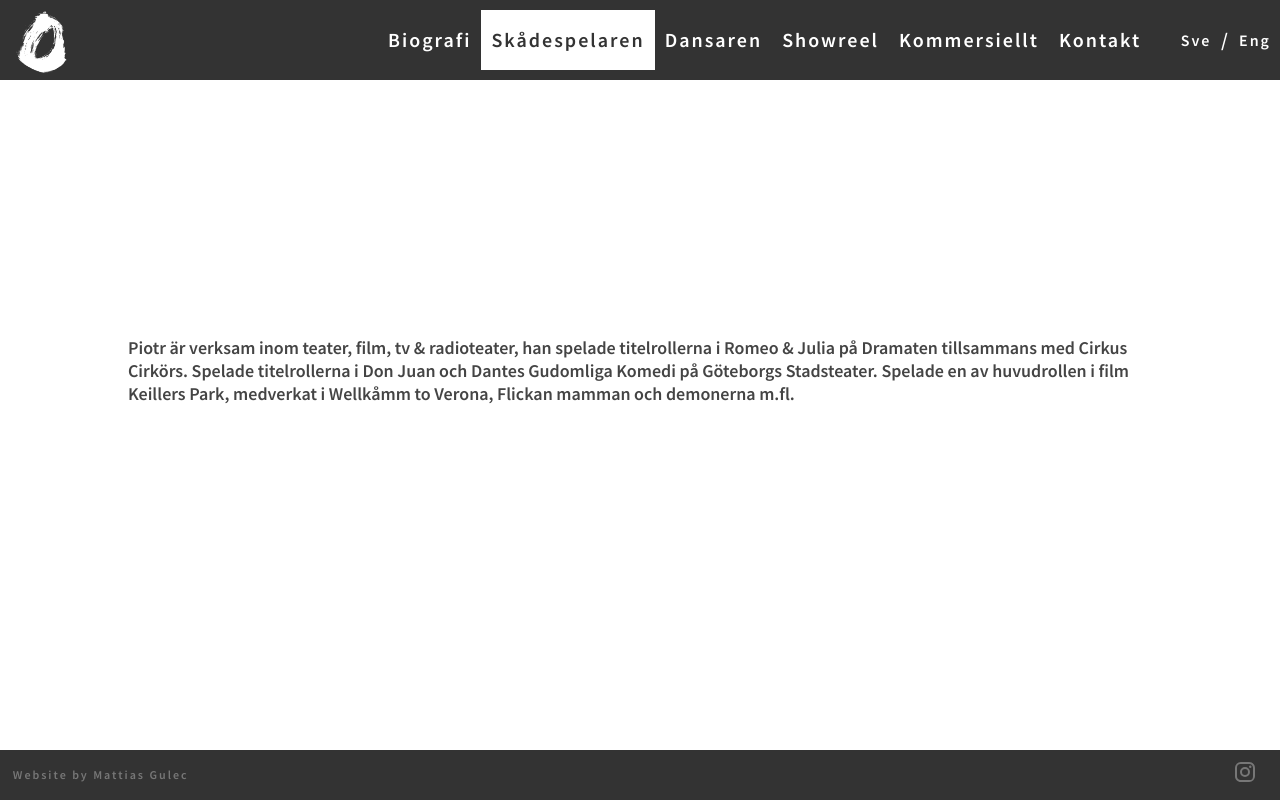
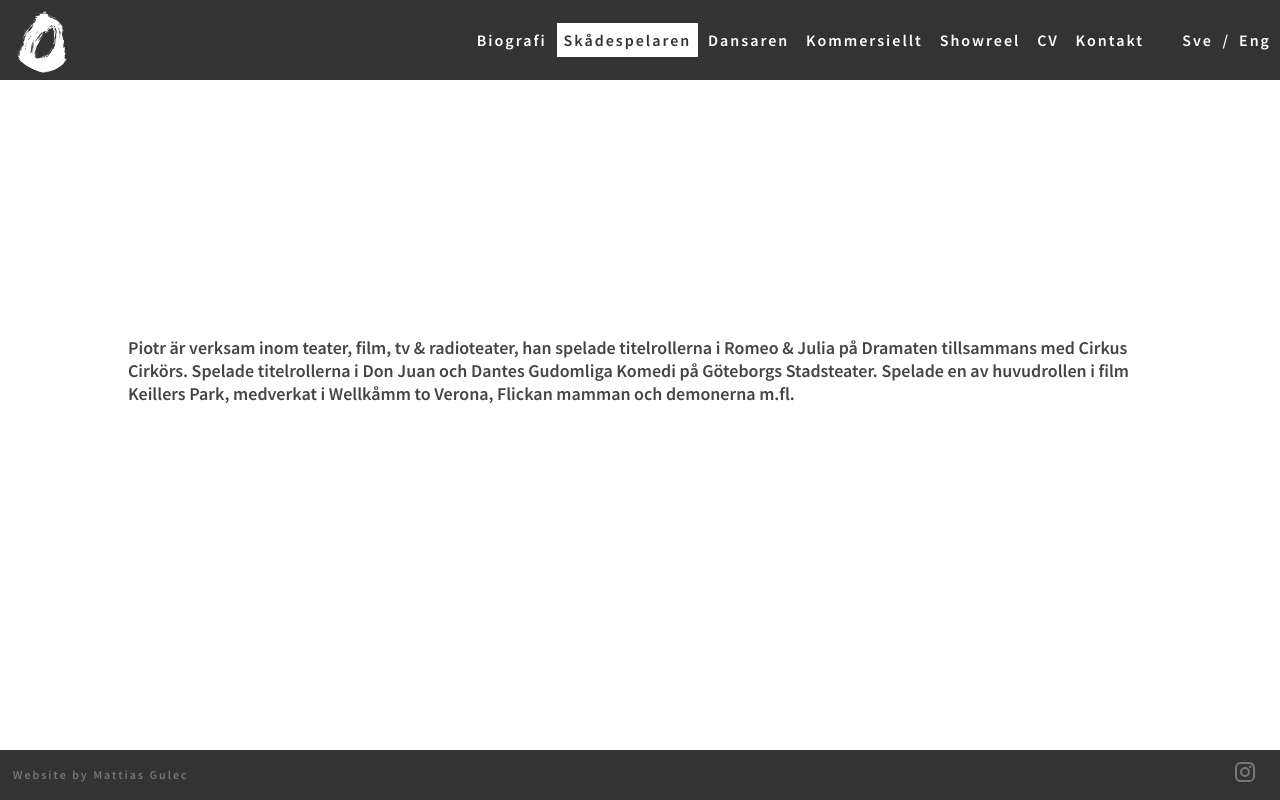
Before and after one commit to Voltair88/piotrgiro-homepage, a React (Create React App) app: page /actor in a window 1280 px wide. Built offline with nearby package versions, Linux system fonts and the light colour scheme.

Commit message:
css fixes to the nav and LP

```diff
--- a/src/App.tsx
+++ b/src/App.tsx
@@ -1,4 +1,4 @@
-import { Biography, Contact, Home, Actor, Dancer, Showreel, Commercially } from './Pages/';
+import { Biography, Contact, Home, Actor, Dancer, Showreel, Commercially, CV } from './Pages/';
 import { BrowserRouter, Route, Routes } from 'react-router-dom';
 import Footer from './Layout/Footer';
 import Navbar from './Layout/Navbar';
@@ -33,6 +33,7 @@ function App() {
             <Route path="/dancer" element={<Dancer />} />
             <Route path="/showreel" element={<Showreel />} />
             <Route path="/commercially" element={<Commercially />} />
+            <Route path="/CV" element={<CV />} />
             <Route path="/contact" element={<Contact />} />
           </Routes>
           <Footer />
--- a/src/Components/Links.tsx
+++ b/src/Components/Links.tsx
@@ -10,8 +10,9 @@ export default function Links() {
       <NavLink to="/biography">{t('Biografi')}</NavLink>
       <NavLink to="/actor">{t('Skådespelaren')}</NavLink>
       <NavLink to="/dancer">{t('Dansaren')}</NavLink>
+      <NavLink to="/commercially">{t('Commercially')}</NavLink>
       <NavLink to="/Showreel">{t('Showreel')}</NavLink>
-      <NavLink to="/commercially">{t('Commercially')}</NavLink>
+      <NavLink to="/CV">CV</NavLink>
       <NavLink to="/contact">{t('Kontakt')}</NavLink>
       <Languageselector />
     </>
--- /dev/null
+++ b/src/Pages/CV.tsx
@@ -0,0 +1,5 @@
+import React from 'react';
+
+export default function CV() {
+  return <div>CV</div>;
+}
--- a/src/Pages/Home.tsx
+++ b/src/Pages/Home.tsx
@@ -14,25 +14,25 @@ export default function Home() {
         <div className="sections">
           <NavLink to="/biography">
             <img src={biografi} alt="Biografy" className="skeleton" />
-            <Parallax speed={40} translateY={[50, -150]}>
+            <Parallax speed={40} translateY={[0, -50]}>
               <h1>{t('Biografi')}</h1>
             </Parallax>
           </NavLink>
           <NavLink to="/Actor">
             <img src={actor} alt="Actor" className="skeleton" />
-            <Parallax translateY={[0, -150]}>
+            <Parallax translateY={[0, -50]}>
               <h1>{t('Skådespelaren')}</h1>
             </Parallax>
           </NavLink>
           <NavLink to="/dancer">
             <img src={dance} alt="Dance" className="skeleton" />
-            <Parallax translateY={[50, -50]}>
+            <Parallax translateY={[0, -50]}>
               <h1>{t('Dansaren')}</h1>
             </Parallax>
           </NavLink>
           <NavLink to="/commercially">
             <img src={kommercielt} alt="commercially" className="skeleton" />
-            <Parallax translateY={[-50, -150]}>
+            <Parallax translateY={[0, -50]}>
               <h1>{t('Commercially')}</h1>
             </Parallax>
           </NavLink>
--- a/src/Pages/commercially.tsx
+++ b/src/Pages/commercially.tsx
@@ -1,5 +1,5 @@
 import React from 'react';
 
 export default function commercially() {
-  return <div>commercially</div>;
+  return <div>Coming soon</div>;
 }
--- a/src/Pages/index.tsx
+++ b/src/Pages/index.tsx
@@ -5,3 +5,4 @@ export { default as Biography } from './Biography';
 export { default as Showreel } from './Showreel';
 export { default as Contact } from './Contact';
 export { default as Commercially } from './commercially';
+export { default as CV } from './CV';
--- a/src/Styled.tsx
+++ b/src/Styled.tsx
@@ -134,9 +134,6 @@ export const Hom = styled.div`
     z-index: 1 !important;
   }
   @media (max-width: 768px) {
-    .swiper-slide img {
-      border-radius: 0 0 10px 10px;
-    }
     .swiper-container {
       width: 100% !important;
       margin: 0 !important;
@@ -175,6 +172,19 @@ export const Hom = styled.div`
     text-shadow: 1px 1px 1px #333;
     padding-left: 4vw;
   }
+  @media (max-width: 768px) {
+    a {
+      height: 300px;
+      margin: 2vh auto;
+    }
+    a img {
+      height: 300px;
+    }
+    a h1 {
+      font-size: 8vw;
+    }
+  }
+  @media (min-width: 768px) {
     a:first-of-type {
       padding-top: 10vh;
       margin-bottom: -20vh;
@@ -204,6 +214,7 @@ export const Hom = styled.div`
       transform: scale(1.01);
       transition: all 0.5s ease-in-out;
     }
+  }
 `;
 
 export const Nav = styled.nav`
@@ -213,7 +224,7 @@ export const Nav = styled.nav`
   background: #333;
   padding: 10px 0;
   color: #fff;
-  font-size: 20px;
+  font-size: 2vmin;
   font-family: 'Source Sans Pro', sans-serif;
   letter-spacing: 2px;
   top: 0;
@@ -226,7 +237,10 @@ export const Nav = styled.nav`
   a {
     color: #fff;
     text-decoration: none;
-    padding: 10px;
+    height: 20px;
+    line-height: 20px;
+    padding: 7px 0.5vw;
+    margin: 0 2px;
     display: inline-block;
     transition: all 0.3s ease-in-out;
     :hover {
@@ -289,7 +303,7 @@ export const Nav = styled.nav`
       line-height: 40px;
     }
   }
-  @media (min-width: 768px) {
+  @media (min-width: 900px) {
     .navlinks {
       display: flex;
       align-items: center;
@@ -303,7 +317,7 @@ export const Nav = styled.nav`
     }
   }
 
-  @media (max-width: 768px) {
+  @media (max-width: 900px) {
     .navlinks {
       display: none;
     }
```
Also changed, not shown: src/Assets/Pictures/biografi.webp, src/Assets/Pictures/kommercielt.webp. Lines whose indentation alone changed are shown as unchanged.
